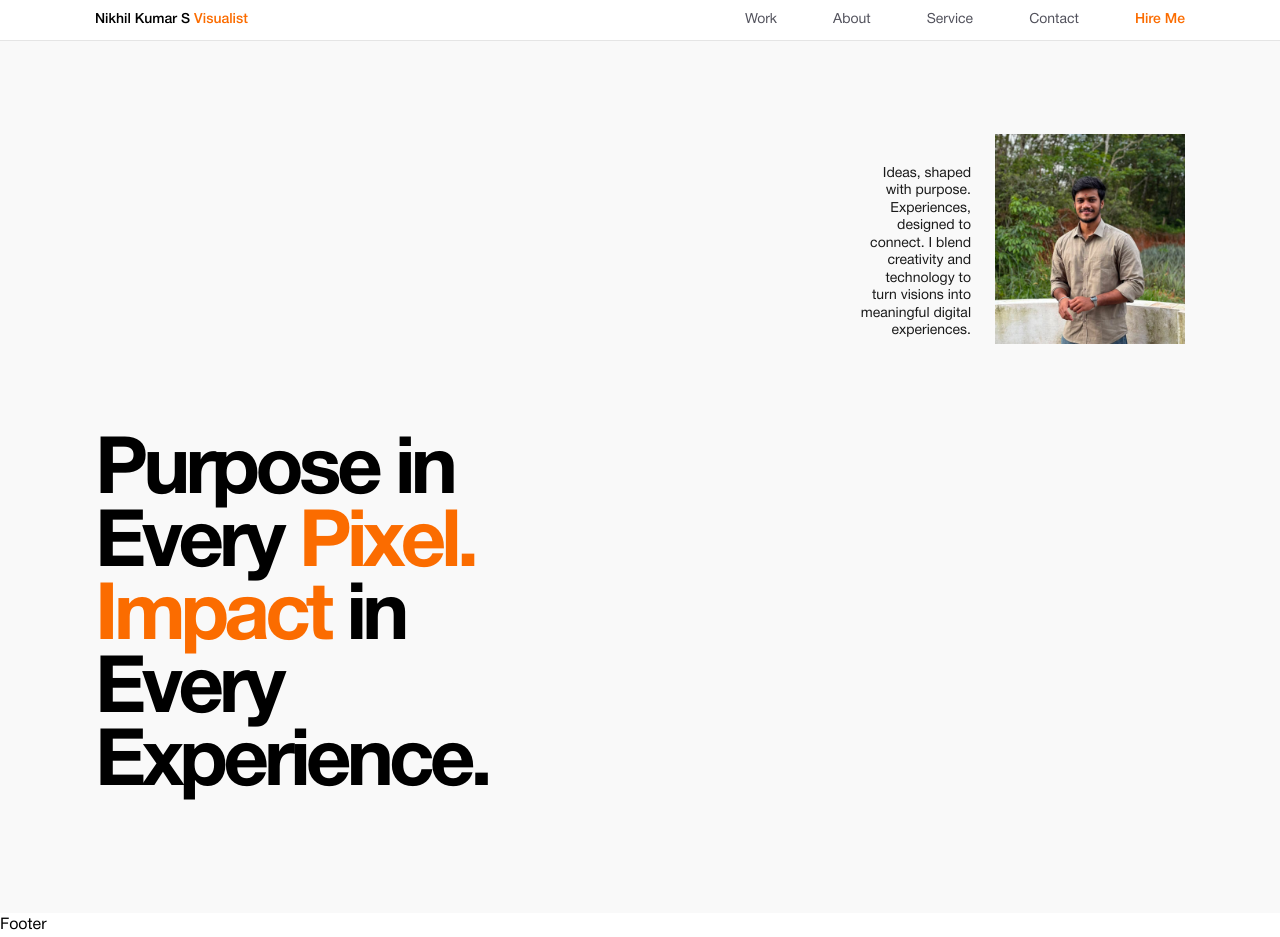
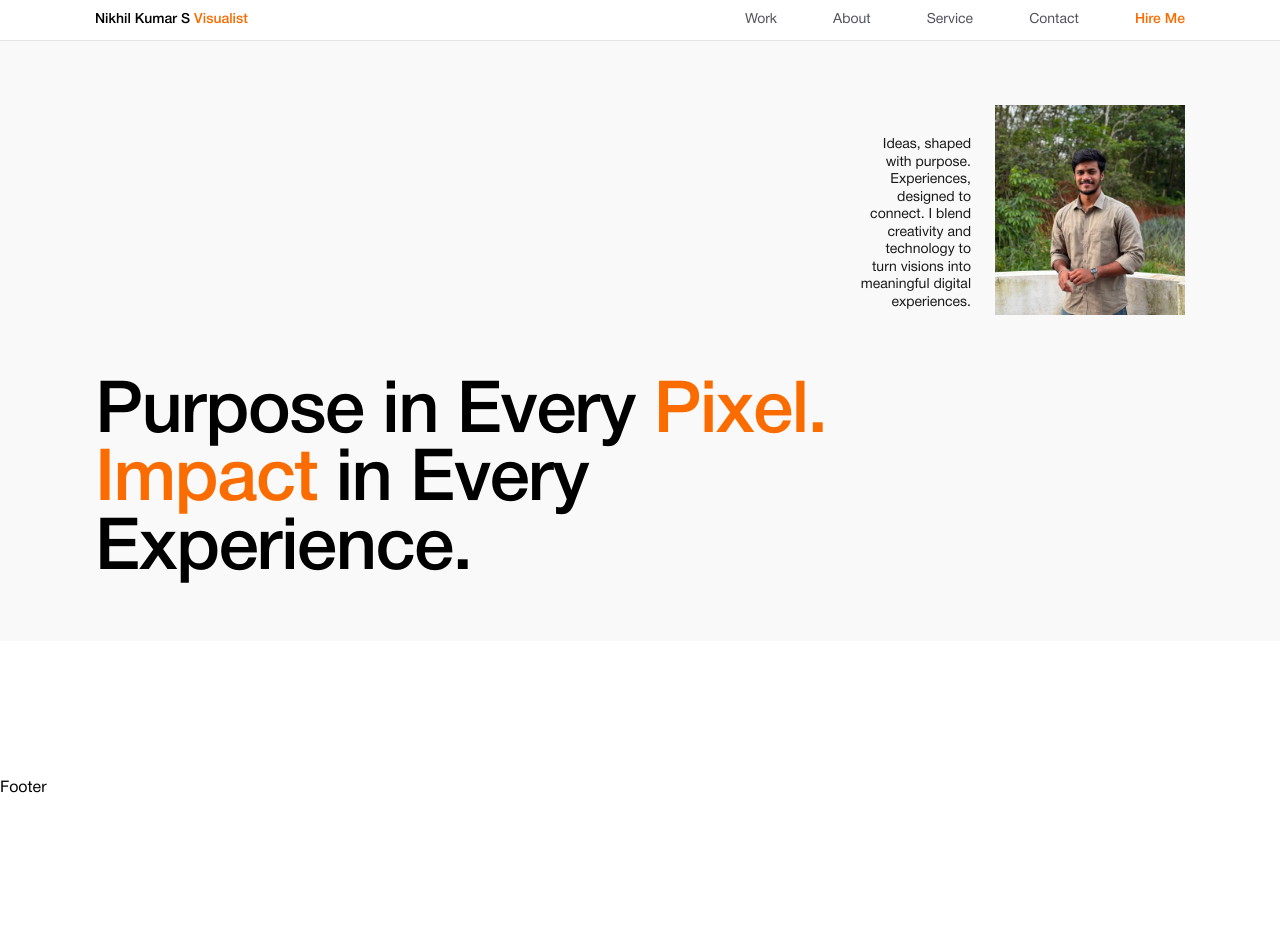
Before and after one commit to nikhilkumar202002/nikhil-my-portfolio, a Next.js app: page / in a window 1280 px wide. After the commit the page ends 800 px from the top, so only its background shows below. Built offline with nearby package versions, Linux system fonts and the light colour scheme.

Commit message:
Refactor Hero component for improved layout and styling consistency

```diff
--- a/app/component/sections/Hero.tsx
+++ b/app/component/sections/Hero.tsx
@@ -2,9 +2,9 @@ import Image from "next/image";
 
 const Hero = () => {
   return (
-    <section className="bg-[#F9F9F9]">
-      <div className="site-container min-h-[calc(100vh-2.5rem)] py-10 sm:py-12 lg:min-h-[calc(100vh-2.5rem)] lg:py-14">
-        <div className="grid min-h-[calc(100vh-2.5rem)] grid-cols-1 lg:grid-cols-[7fr_3fr]">
+    <section className="sticky top-10 h-[600px] bg-[#F9F9F9]">
+      <div className="site-container h-full py-10 sm:py-12 lg:py-14">
+        <div className="grid h-full grid-cols-1 lg:grid-cols-[7fr_3fr]">
           <div className="hidden lg:block" />
 
           <div className="flex items-end justify-end pb-8 sm:pb-10 lg:pb-14">
@@ -28,8 +28,8 @@ const Hero = () => {
             </div>
           </div>
 
-          <div className="flex items-end pb-8 sm:pb-10 lg:pb-14">
-            <h1 className="max-w-[11.5ch] text-[clamp(2.8rem,6.2vw,5.8rem)] font-semibold leading-[0.92] tracking-[-0.06em] text-black">
+          <div className="flex items-end">
+            <h1 className="w-full text-[clamp(2.8rem,6.2vw,4.5rem)] font-medium leading-[0.95] tracking-[-0.02em] text-black">
               Purpose in Every <span className="text-primary">Pixel.</span>
               <br />
               <span className="text-primary">Impact</span> in Every Experience.
```
